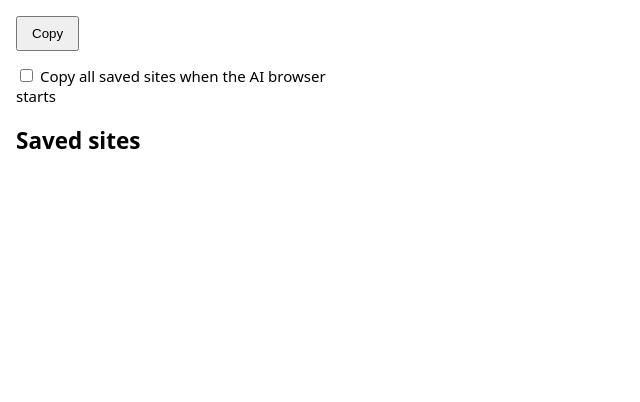
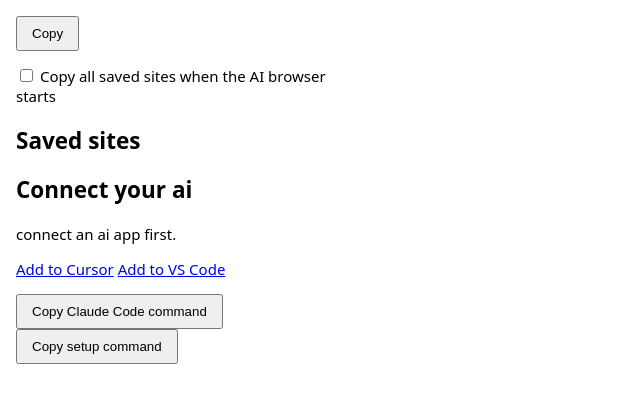
Before and after one commit to levinkin/syncme, a browser extension: page approve.html in a window 1280 px wide. Shown: the whole page, without its empty margins (0-640 px from the left). Drawn offline with Linux system fonts and the light colour scheme.

Commit message:
add ai connect buttons to popup

```diff
--- a/approve.html
+++ b/approve.html
@@ -8,5 +8,10 @@
 <label><input type="checkbox" id="auto"> Copy all saved sites when the AI browser starts</label>
 <h2>Saved sites</h2>
 <ul id="approved"></ul>
+<h2>Connect your ai</h2>
+<p id="waiting" hidden>connect an ai app first.</p>
+<p id="pairing" hidden><span></span> <button id="repair">Re-pair</button></p>
+<p><a id="cursor" hidden>Add to Cursor</a> <a id="vscode" hidden>Add to VS Code</a></p>
+<button id="claude">Copy Claude Code command</button> <button id="setup">Copy setup command</button>
 </div>
 <script src="approve.js"></script></html>
--- a/approve.js
+++ b/approve.js
@@ -44,9 +44,9 @@ if (!requested) copyButton.onclick = async () => {
   status.textContent = 'Copying...';
   try {
     const result = await chrome.runtime.sendMessage({op: 'copy', origin: site});
-    status.textContent = result?.ok ? `Copied ${result.count} cookies.` : result?.error === 'Busy' ? 'Busy, try again in a moment.' : 'Copy failed. If this is a new setup, run syncme.py install.';
+    status.textContent = result?.ok ? `Copied ${result.count} cookies.` : result?.error === 'Busy' ? 'Busy, try again in a moment.' : result?.error === 'Not connected' ? 'Connect an ai app first.' : 'Copy failed.';
   } catch (_) {
-    status.textContent = 'Copy failed. If this is a new setup, run syncme.py install.';
+    status.textContent = 'Copy failed.';
   } finally {
     copyButton.disabled = false;
   }
@@ -54,4 +54,23 @@ if (!requested) copyButton.onclick = async () => {
 };
 chrome.storage.local.get('autoSync').then(({autoSync}) => { auto.checked = autoSync === true; });
 auto.onchange = () => chrome.storage.local.set({autoSync: auto.checked});
+const server = {name: 'syncme', command: 'npx', args: ['-y', 'syncme-mcp']};
+const links = {
+  cursor: 'cursor://anysphere.cursor-deeplink/mcp/install?name=syncme&config=' + btoa(JSON.stringify({command: server.command, args: server.args})),
+  vscode: 'vscode:mcp/install?' + encodeURIComponent(JSON.stringify(server)),
+};
+for (const [id, href] of Object.entries(links)) {
+  const link = document.querySelector('#' + id);
+  link.href = href;
+  link.hidden = false;
+}
+document.querySelector('#claude').onclick = () => navigator.clipboard.writeText('claude mcp add syncme -- npx -y syncme-mcp');
+document.querySelector('#setup').onclick = () => navigator.clipboard.writeText('npx -y syncme-mcp setup');
+chrome.storage.session.get(['connected', 'pairing']).then(({connected, pairing}) => {
+  document.querySelector('#waiting').hidden = connected === true || Boolean(pairing);
+  const box = document.querySelector('#pairing');
+  box.hidden = !pairing;
+  box.firstChild.textContent = pairing === 'lost' ? 'syncme lost its pairing with this extension.' : 'syncme is paired with a different extension. Run npx -y syncme-mcp unpair, then hit Re-pair.';
+});
+document.querySelector('#repair').onclick = () => { chrome.runtime.sendMessage({op: 'repair'}); document.querySelector('#pairing').hidden = true; };
 render();
```
